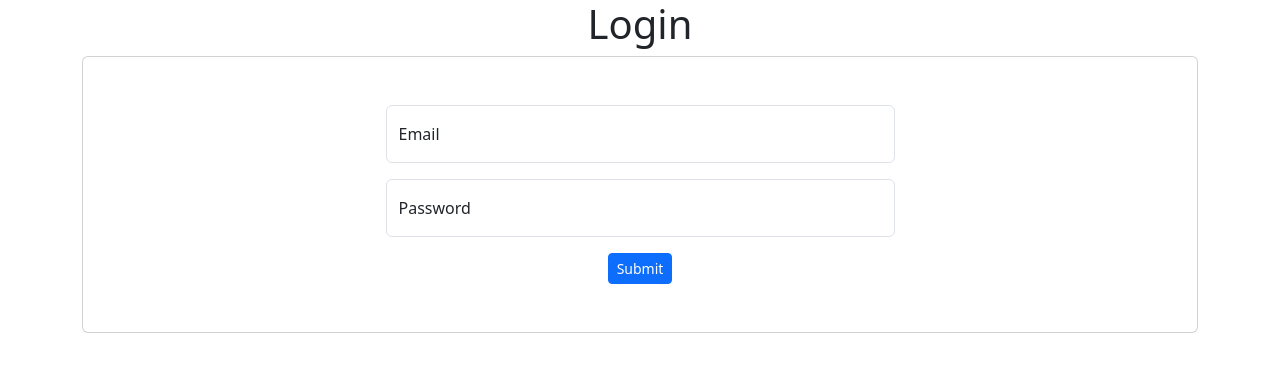
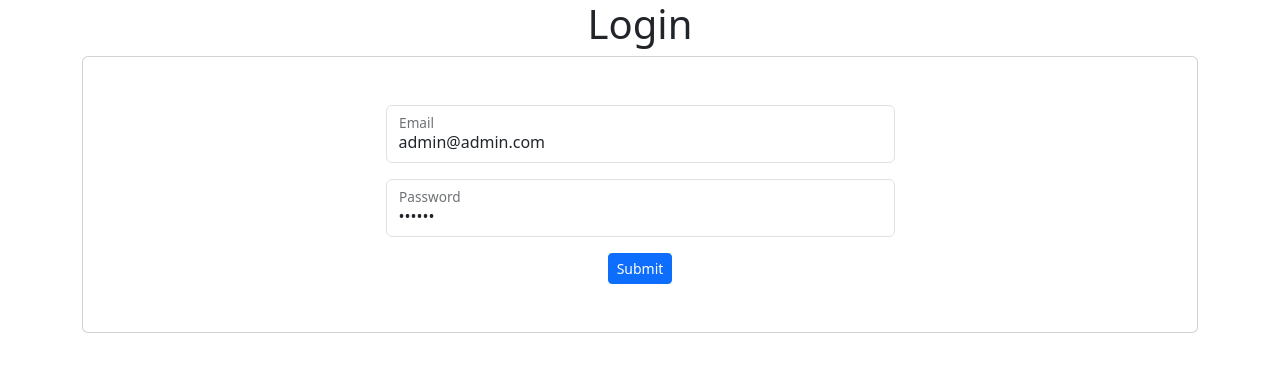
Before and after one commit to Pruthvik007/MERN-APP, a React (Create React App) app in the folder Employee App/employee-app-ui/: page / in a window 1280 px wide. Shown: the top 372 px of the page. Built offline with nearby package versions, Linux system fonts and the light colour scheme; no server answers.

Commit message:
Added Default User To Login

```diff
--- a/Employee App/employee-app-ui/src/Pages/Login.js
+++ b/Employee App/employee-app-ui/src/Pages/Login.js
@@ -12,8 +12,8 @@ const Login = () => {
   const navigate = useNavigate();
   const authenticate = AuthenticationServices();
   const [user, setUser] = useState({
-    email: "",
-    password: "",
+    email: "admin@admin.com",
+    password: "123123",
   });
   const onUserChange = (e) => {
     setUser({ ...user, [e.target.name]: e.target.value });
```
